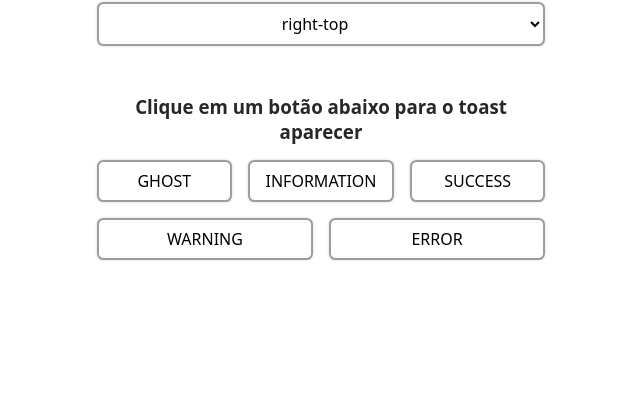
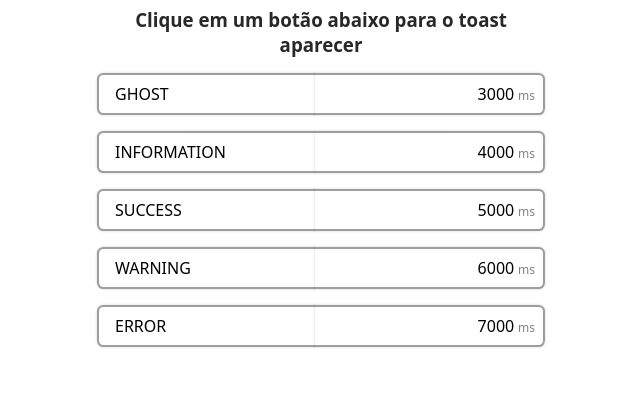
Before and after one commit to edinelsonslima/lp-toast-notification, a React (Vite) app: page / in a window 1280 px wide. Shown: the part 372-767 px from the top of the page, without its empty margins (319-959 px from the left). Built offline with nearby package versions, Linux system fonts and the light colour scheme.

Commit message:
added duration config

```diff
--- a/src/App.tsx
+++ b/src/App.tsx
@@ -18,6 +18,20 @@ type IChange = ChangeEvent<HTMLSelectElement> & {
 export default function App() {
   const [value, setValue] = useState('');
   const [position, setPosition] = useState<IPosition>('right-top');
+  const [duration, setDuration] = useState<Record<string, number>>({
+    ghost: 3_000,
+    info: 4_000,
+    success: 5_000,
+    warn: 6_000,
+    error: 7_000,
+  });
+
+  const handleChangeDuration = (toast: string) => {
+    return (e: ChangeEvent<HTMLInputElement>) => {
+      const value = Number(e?.target.value?.replace(/\D/, ''));
+      setDuration((prev) => ({ ...prev, [toast]: value }));
+    };
+  };
 
   return (
     <>
@@ -46,31 +60,95 @@ export default function App() {
 
       <h3 className='title'>Clique em um botão abaixo para o toast aparecer</h3>
       <div className='buttons'>
+        <div className='container-action'>
+          <input
+            type='number'
+            value={duration.ghost}
+            onChange={handleChangeDuration('ghost')}
+          />
           <button
-          onClick={() => toast.ghost({ text: value || 'Lorem Ipsum Dollor' })}
+            onClick={() =>
+              toast.ghost({
+                text: value || 'Lorem Ipsum Dolor',
+                duration: duration.ghost,
+              })
+            }
           >
             GHOST
           </button>
+        </div>
+
+        <div className='container-action'>
+          <input
+            type='number'
+            value={duration.info}
+            onChange={handleChangeDuration('info')}
+          />
           <button
-          onClick={() => toast.info({ text: value || 'Lorem Ipsum Dollor' })}
+            onClick={() =>
+              toast.info({
+                text: value || 'Lorem Ipsum Dolor',
+                duration: duration.info,
+              })
+            }
           >
             INFORMATION
           </button>
+        </div>
+
+        <div className='container-action'>
+          <input
+            type='number'
+            value={duration.success}
+            onChange={handleChangeDuration('success')}
+          />
           <button
-          onClick={() => toast.success({ text: value || 'Lorem Ipsum Dollor' })}
+            onClick={() =>
+              toast.success({
+                text: value || 'Lorem Ipsum Dolor',
+                duration: duration.success,
+              })
+            }
           >
             SUCCESS
           </button>
+        </div>
+
+        <div className='container-action'>
+          <input
+            type='number'
+            value={duration.warn}
+            onChange={handleChangeDuration('warn')}
+          />
           <button
-          onClick={() => toast.warn({ text: value || 'Lorem Ipsum Dollor' })}
+            onClick={() =>
+              toast.warn({
+                text: value || 'Lorem Ipsum Dolor',
+                duration: duration.warn,
+              })
+            }
           >
             WARNING
           </button>
+        </div>
+
+        <div className='container-action'>
+          <input
+            type='number'
+            value={duration.error}
+            onChange={handleChangeDuration('error')}
+          />
           <button
-          onClick={() => toast.error({ text: value || 'Lorem Ipsum Dollor' })}
+            onClick={() =>
+              toast.error({
+                text: value || 'Lorem Ipsum Dolor',
+                duration: duration.error,
+              })
+            }
           >
             ERROR
           </button>
+        </div>
       </div>
 
       <footer className='footer'>
--- a/src/index.css
+++ b/src/index.css
@@ -2,14 +2,15 @@
   margin: 0;
   padding: 0;
   box-sizing: border-box;
-  font-family: system-ui, -apple-system, BlinkMacSystemFont, 'Segoe UI', Roboto, Oxygen, Ubuntu, Cantarell, 'Open Sans', 'Helvetica Neue', sans-serif;
+  font-family: system-ui, -apple-system, BlinkMacSystemFont, 'Segoe UI', Roboto,
+    Oxygen, Ubuntu, Cantarell, 'Open Sans', 'Helvetica Neue', sans-serif;
 }
 
-.full-height{
+.full-height {
   height: 100%;
 }
 
-#root{
+#root {
   display: flex;
   flex-direction: column;
   gap: 1rem;
@@ -34,8 +35,41 @@
   margin: 0 auto;
 }
 
-.buttons button {
+.container-action {
+  display: flex;
+  flex-direction: row-reverse;
+  width: 100%;
+}
+
+.container-action button,
+.container-action input {
+  outline: 0;
   flex: 1;
+}
+
+.container-action input {
+  text-align: end;
+  border-left: 0;
+  border-radius: 0 0.4rem 0.4rem 0;
+  padding-right: 1.8rem;
+  position: relative;
+}
+
+.container-action::before {
+  content: 'ms';
+  color: black;
+  z-index: 2;
+  position: absolute;
+  padding-top: 14px;
+  padding-right: 10px;
+  font-size: 12px;
+  color: gray;
+}
+
+.container-action button {
+  text-align: start;
+  border-right: 0;
+  border-radius: 0.4rem 0 0 0.4rem;
 }
 
 .footer {
@@ -53,9 +87,9 @@ select {
   background: #ffffff;
   border: 2px solid rgba(0, 0, 0, 0.379);
   cursor: pointer;
-  padding: .5rem 1rem;
+  padding: 0.5rem 1rem;
   box-shadow: 0 0 2px 1px rgba(0, 0, 0, 0.084);
-  border-radius: .4rem;
+  border-radius: 0.4rem;
   text-align: center;
   font-size: 1rem;
   transition: all 0.2s ease-in-out;
@@ -64,7 +98,7 @@ select {
 button:hover,
 input:hover,
 select:hover {
-  filter: brightness(.9);
+  filter: brightness(0.9);
 }
 
 button:active,
@@ -77,3 +111,14 @@ input,
 select {
   width: 100%;
 }
+
+input::-webkit-outer-spin-button,
+input::-webkit-inner-spin-button {
+  -webkit-appearance: none;
+  margin: 0;
+}
+
+/* Firefox */
+input[type='number'] {
+  -moz-appearance: textfield;
+}
```
Lines whose indentation alone changed are shown as unchanged.
